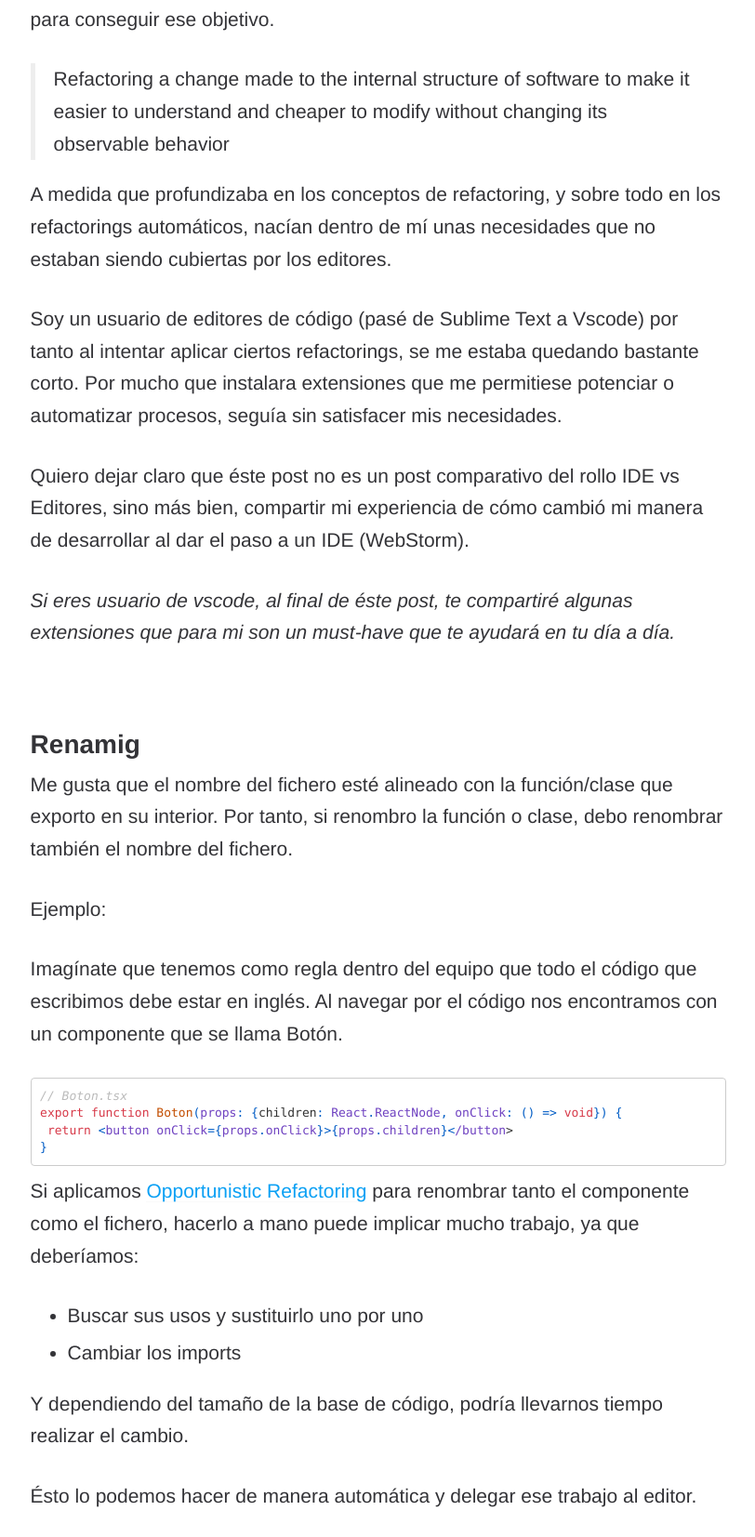
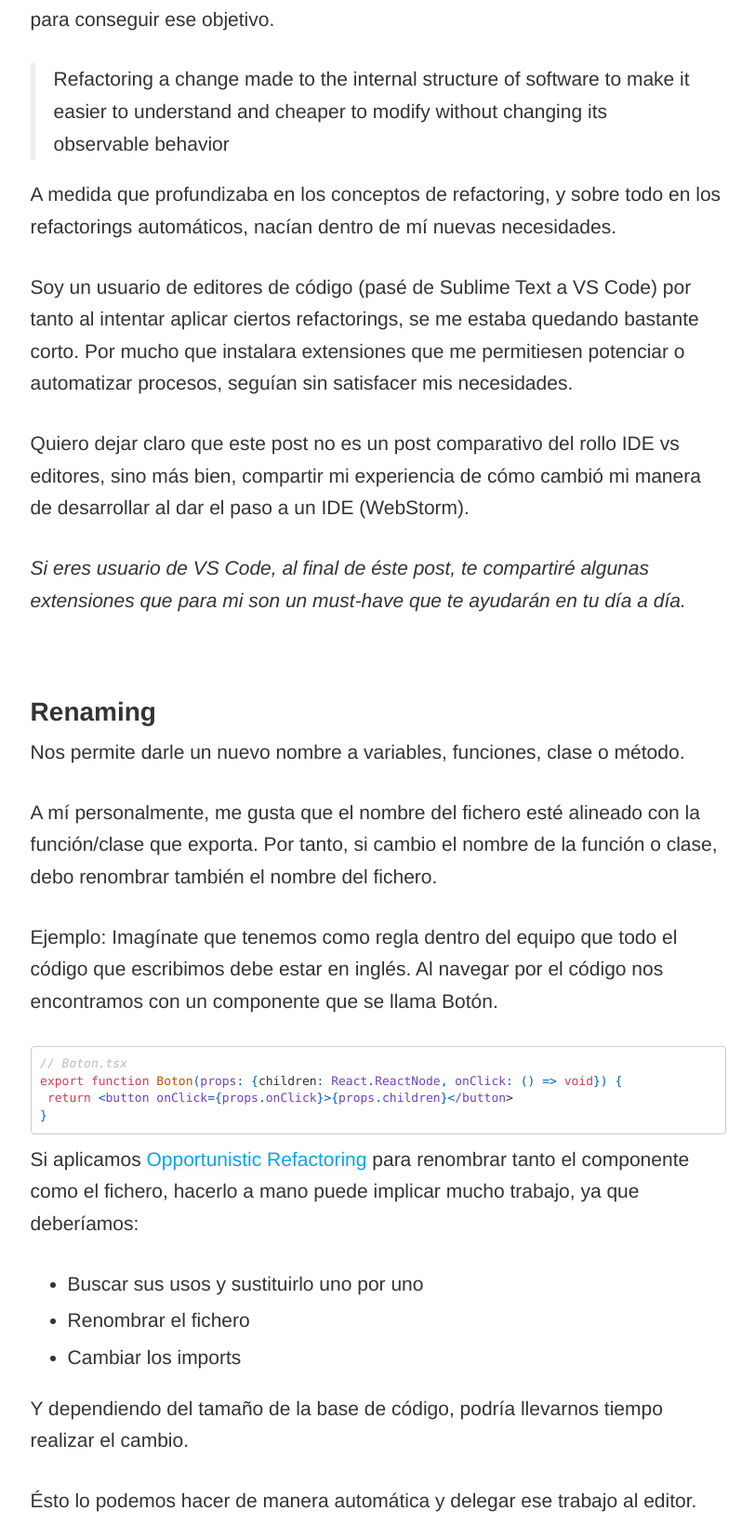
Before and after one commit to CodiumTeam/CodiumTeam.github.io, a Jekyll site: the page built from _posts/2022-10-26-refactoring.md, in a window 1280 px wide, cut to the strip 695-2348 px from the top of the page. Shown: the whole strip at 93% size, without its empty margins (233-1045 px from the left). Built offline with Jekyll 4.4.1, drawn with Linux system fonts in a browser that asks for light colours; some web fonts are replaced; some of the changed text lies outside the part shown.

Commit message:
Applied suggestions and change published date

````diff
--- a/_posts/2022-10-27-refactoring.md
+++ b/_posts/2022-10-26-refactoring.md
@@ -13,23 +13,25 @@
 
 > Refactoring a change made to the internal structure of software to make it easier to understand and cheaper to modify without changing its observable behavior
 
+A medida que profundizaba en los conceptos de refactoring, y sobre todo en los refactorings automáticos, nacían dentro de mí nuevas necesidades.
 
-A medida que profundizaba en los conceptos de refactoring, y sobre todo en los refactorings automáticos, nacían dentro de mí unas necesidades que no estaban siendo cubiertas por los editores.
-
-Soy un usuario de editores de código (pasé de Sublime Text a Vscode) por tanto al intentar aplicar ciertos refactorings, se me estaba quedando bastante corto. Por mucho que instalara extensiones que me permitiese potenciar o automatizar procesos, seguía sin satisfacer mis necesidades.
-
-Quiero dejar claro que éste post no es un post comparativo del rollo IDE vs Editores, sino más bien, compartir mi experiencia de cómo cambió mi manera de desarrollar al dar el paso a un IDE (WebStorm).
+Soy un usuario de editores de código (pasé de Sublime Text a VS Code) por tanto al intentar aplicar ciertos refactorings, se me estaba quedando bastante corto. Por mucho que instalara extensiones que me permitiesen potenciar o automatizar procesos, seguían sin satisfacer mis necesidades.
 
 
-<i>Si eres usuario de vscode, al final de éste post, te compartiré algunas extensiones que para mi son un must-have que te ayudará en tu día a día.</i>
+Quiero dejar claro que este post no es un post comparativo del rollo IDE vs editores, sino más bien, compartir mi experiencia de cómo cambió mi manera de desarrollar al dar el paso a un IDE (WebStorm).
 
-## Renamig
 
-Me gusta que el nombre del fichero esté alineado con la función/clase que exporto en su interior. Por tanto, si renombro la función o clase, debo renombrar también el nombre del fichero.
+<i>Si eres usuario de VS Code, al final de éste post, te compartiré algunas extensiones que para mi son un must-have que te ayudarán en tu día a día.</i>
+
+## Renaming
+
+Nos permite darle un nuevo nombre a variables, funciones, clase o método.
+
+A mí personalmente, me gusta que el nombre del fichero esté alineado con la función/clase que exporta. Por tanto, si cambio el nombre de la función o clase, debo renombrar también el nombre del fichero.
 
 Ejemplo:
+Imagínate que tenemos como regla dentro del equipo que todo el código que escribimos debe estar en inglés. Al navegar por el código nos encontramos con un componente que se llama Botón.
 
-Imagínate que tenemos como regla dentro del equipo que todo el código que escribimos debe estar en inglés. Al navegar por el código nos encontramos con un componente que se llama Botón.
 
 ```javascript
 // Boton.tsx
@@ -41,6 +43,7 @@
 Si aplicamos <a href="https://martinfowler.com/bliki/OpportunisticRefactoring.html">Opportunistic Refactoring</a> para renombrar tanto el componente como el fichero, hacerlo a mano puede implicar mucho trabajo, ya que deberíamos:
 
 - Buscar sus usos y sustituirlo uno por uno
+- Renombrar el fichero
 - Cambiar los imports
 
 Y dependiendo del tamaño de la base de código, podría llevarnos tiempo realizar el cambio.
@@ -52,40 +55,44 @@
 
 ## Extract variable or extract to method
 
-Nos podemos encontrar con lógica que es complicada de entender o que está duplicada en varias partes del código. El refactor `extract-to-variable` or `extract-to-method` nos puede ayudar a lidiar con ese problema.
+O mejor… extraer a un componente
+
+Nos podemos encontrar con lógica que es complicada de entender o que está duplicada en varias partes del código. El refactor `extract-to-variable` o `extract-to-method` nos puede ayudar a lidiar con ese problema.
+
 
 <iframe class="video" src="https://www.youtube.com/embed/iXuAOcaDSek" title="Refactoring - Extract variable or method" frameborder="0" allow="accelerometer; autoplay; clipboard-write; encrypted-media; gyroscope; picture-in-picture" allowfullscreen></iframe>
 
 ## Flip if-else
 
-Super útil y sobre todo cuando queremos simplificar if-else aplicando las cláusulas de guarda.
+Nos permite invertir el sentido de una lógica. Super útil y sobre todo cuando queremos simplificar if-else aplicando las cláusulas de guarda.
 
 <iframe class="video" src="https://www.youtube.com/embed/CvsPATswRvU" title="Refactoring - Invert if else statements" frameborder="0" allow="accelerometer; autoplay; clipboard-write; encrypted-media; gyroscope; picture-in-picture" allowfullscreen></iframe>
 
 
 ## Change function signature
 
-Ésta es una de las que más me voló la cabeza (junto a inline-method que veremos más adelante).
-
 Con éste refactoring podríamos:
 - Reordenar parámetros
 - Añadir nuevos parámetros dándole valores por defecto y/o añadir el argumento en todos aquellos puntos dónde se está utilizando la función/método
 - Eliminar parámetros
 
+Ésta es una de las que más me voló la cabeza (junto a inline-method que veremos más adelante).
+
 <iframe class="video" src="https://www.youtube.com/embed/mfhxPVZOFpI" title="Refactoring - Change Signature" frameborder="0" allow="accelerometer; autoplay; clipboard-write; encrypted-media; gyroscope; picture-in-picture" allowfullscreen></iframe>
 
 ## Change method name
 
-Este refactor para algunos podría parecer una tontería pero para alguien como yo, que viene del sufrimiento puro por hacer los cambios de manera manual, fue realmente un mind-blowing.
+Este refactor para algunos podría parecer una tontería pero para alguien como yo, que viene del sufrimiento puro por hacer los cambios de manera manual, el hecho de tenerlo automatizado, me permitió centrarme en darle un mejor nombre al método para así reflejar lo que realmente hace y dejar de pensar tanto en <i>qué partes del código debo de aplicar los cambios.</i>
 
 No lo he juntado con el refactor Renaming ya que considero que merece su propio apartado…
+
 
 <iframe class="video" src="https://www.youtube.com/embed/LFygWE1MLZs" title="Refactoring - Rename method" frameborder="0" allow="accelerometer; autoplay; clipboard-write; encrypted-media; gyroscope; picture-in-picture" allowfullscreen></iframe>
 
 ## Inline
 
-Éste refactor vale oro. Tanto para aplicarlo en variables, como para funciones.
-Para verle el valor, empecemos a sufrir. Imaginad por un momento que tenemos un custom hook que se utiliza por toda nuestra aplicación.
+Éste refactor nos permite reemplazar una referencia de una variable o método por su contenido. Para mí vale oro este refactor combinandolo con la de extract.
+Para ver el valor, empecemos a sufrir. Imaginad por un momento que tenemos un custom hook que se utiliza por toda nuestra aplicación.
 
 ```javascript
 const [count, add] = useCount(0, 1, 10, () => {
@@ -134,16 +141,20 @@
 
 Pero… ¿Podemos aplicarlo de manera automática? Sí!, combinando los refactorings anteriores e introduciendo el Inline :)
 
+
 <iframe class="video" src="https://www.youtube.com/embed/NDS_yNGyOgM" title="Refactoring - Inline variable or function" frameborder="0" allow="accelerometer; autoplay; clipboard-write; encrypted-media; gyroscope; picture-in-picture" allowfullscreen></iframe>
 
-## Vscode
+## VS Code
+
 
 Visual studio code por defecto tiene una serie de refactors automáticos (y aparecen más si trabajas con TS) pero son escasos y a veces poco potentes.
 
 Te dejo algunas extensiones super útiles para favorecer el refactoring
 
-- <a href="https://marketplace.visualstudio.com/items?itemName=nicoespeon.abracadabra">Abracadabra:</a> Automated refactorings for VS Code, in JavaScript and TypeScript. Si te interesa ver abracadabra en acción, puedes ver mi charla en MadridJS
-- <a href="https://marketplace.visualstudio.com/items?itemName=p42ai.refactor">P42:</a>: Edit, modernize, and refactor JavaScript, TypeScript, and React code effectively with 85+ code actions.
+- <a href="https://marketplace.visualstudio.com/items?itemName=nicoespeon.abracadabra">Abracadabra:</a> Permite automatizar ciertos refactorings. Lo malo es que sólo es compatiable con JavaScript y Typescript. Si te interesa ver abracadabra en acción, puedes. Si te interesa ver abracadabra en acción, puedes ver mi charla en MadridJS.
+- <a href="https://marketplace.visualstudio.com/items?itemName=p42ai.refactor">P42:</a>: Tiene varias opciones de refactoring (algunas parecidas a la de Abracadabra) que nos permite aplicar refactor de manera más segura utilizando las últimas funcionalidades de JS.
 - <a href="https://marketplace.visualstudio.com/items?itemName=NuclleaR.vscode-extension-auto-import">Auto import</a>
 
-Aunque existen muchos otros refactorings que utilizo en mi día a día, espero que este artículo te haya servido para que te introduzcas aún más el refactor en tu día a día. Si quieres profundizar más sobre Refactor, en Codium disponemos de un <a href="https://www.codium.team/curso-refactoring-a-patrones.html">Curso de Refactoring a Patrones</a> que te permitirá revolucionar tu forma de desarrollar.
+Aunque existen muchos otros refactorings que utilizo en mi día a día, espero que este artículo te haya servido para que te introduzcas aún más el refactor en tu día a día.
+
+Si quieres profundizar más sobre Refactor, en Codium disponemos de un Curso de donde trabajamos refactorizando <a href="https://www.codium.team/curso-legacy-code.html">código legacy </a>y otro donde refactorizamos el código aplicando <a href="https://www.codium.team/curso-refactoring-a-patrones.html">patrones de diseño</a> que permitirán revolucionar tu forma de programar.
````
Also changed, not shown: other parts of _posts/2022-10-26-refactoring.md (+1 -1 lines).
